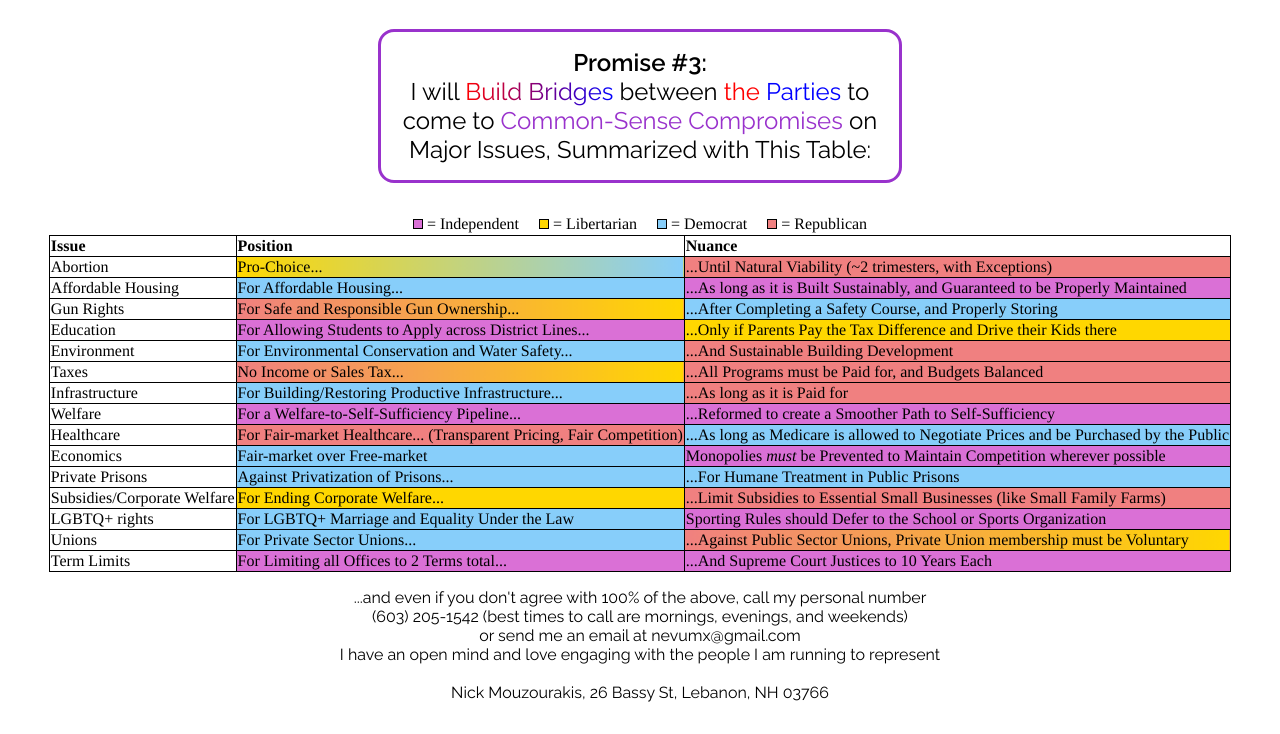
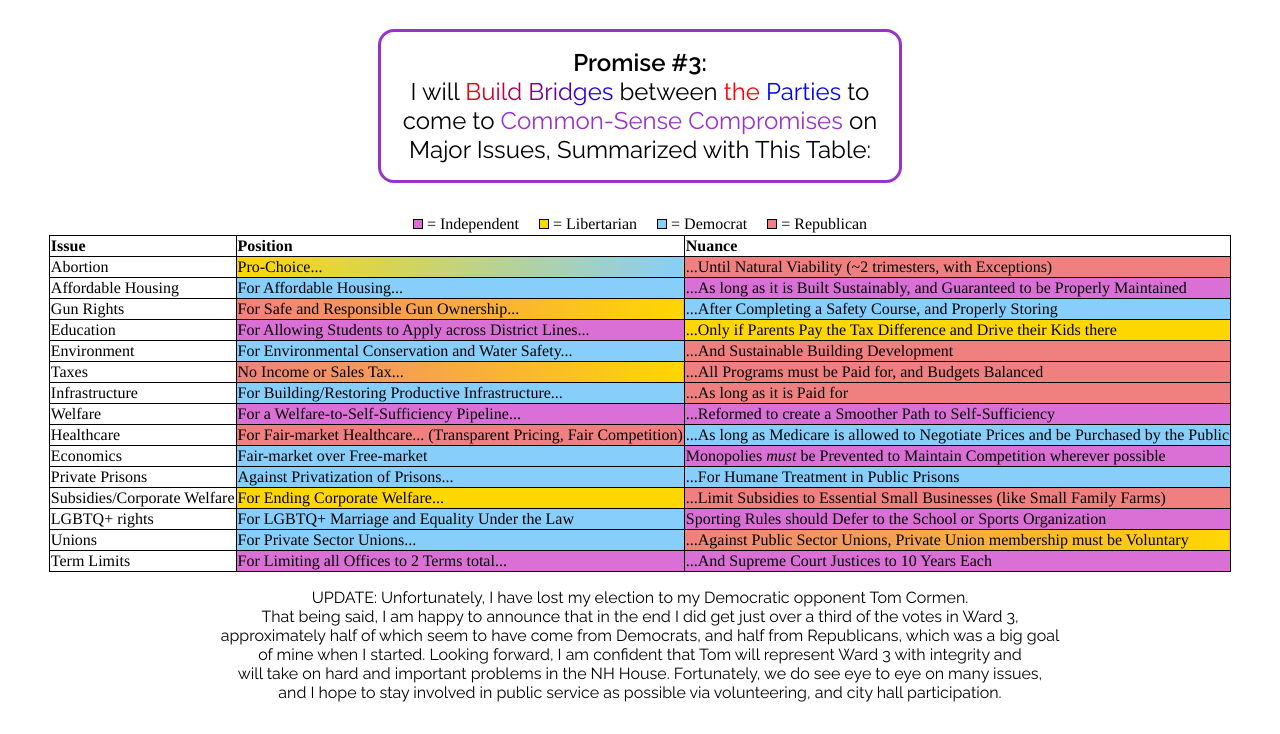
Before and after one commit to nevumx/nick-for-ward-3, a plain HTML site: page index.html in a window 1280 px wide. Shown: the part 2733-3467 px from the top of the page. Drawn offline with Linux system fonts and the light colour scheme.

Commit message:
Update index.html

```diff
--- a/index.html
+++ b/index.html
@@ -404,25 +404,17 @@
 				</table>
 			</div>
 			<div class="fade-in without-translation" id="contact">
-				...and even if you don't agree with 100% of the above, call my personal number
+				UPDATE: Unfortunately, I have lost my election to my Democratic opponent Tom Cormen.
 				<br>
-				<span>(</span><span>6</span><span>0</span><span>3</span><span>)</span>
-				<span>2</span><span>0</span><span>5</span><span>-</span><span>1</span><span>5</span><span>4</span><span>2</span>
-				(best times to call are mornings, evenings, and weekends)
+				That being said, I am happy to announce that in the end I did get just over a third of the votes in Ward 3,
 				<br>
-				or send me an email at
-				<span>n</span><span>e</span><span>v</span><span>u</span><span>m</span><span>x</span><span>@</span><span>g</span><span>m</span><span>a</span><span>i</span><span>l</span><span>.</span><span>c</span><span>o</span><span>m</span>
+				approximately half of which seem to have come from Democrats, and half from Republicans, which was a big goal
 				<br>
-				I have an open mind and love engaging with the people I am running to represent
+				of mine when I started. Looking forward, I am confident that Tom will represent Ward 3 with integrity and
 				<br>
+				will take on hard and important problems in the NH House. Fortunately, we do see eye to eye on many issues,
 				<br>
-				Nick Mouzourakis,
-				<span>2</span><span>6</span>
-				<span>B</span><span>a</span><span>s</span><span>s</span><span>y</span>
-				<span>S</span><span>t</span><span>,</span>
-				<span>L</span><span>e</span><span>b</span><span>a</span><span>n</span><span>o</span><span>n</span><span>,</span>
-				<span>N</span><span>H</span>
-				<span>0</span><span>3</span><span>7</span><span>6</span><span>6</span>
+				and I hope to stay involved in public service as possible via volunteering, and city hall participation.
 			</div>
 		</div>
 		<div class="modal-background" style="visibility: hidden;" id="story">
```
